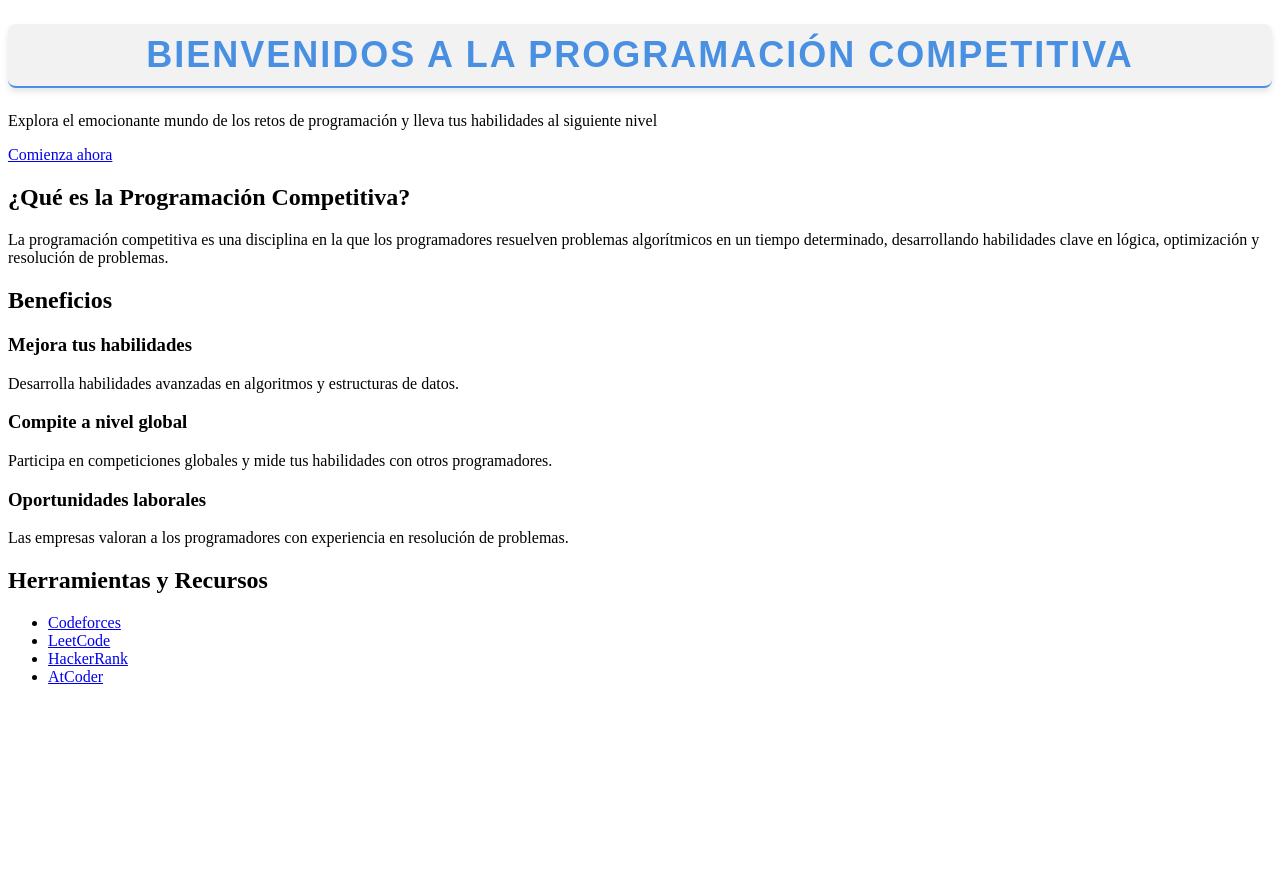
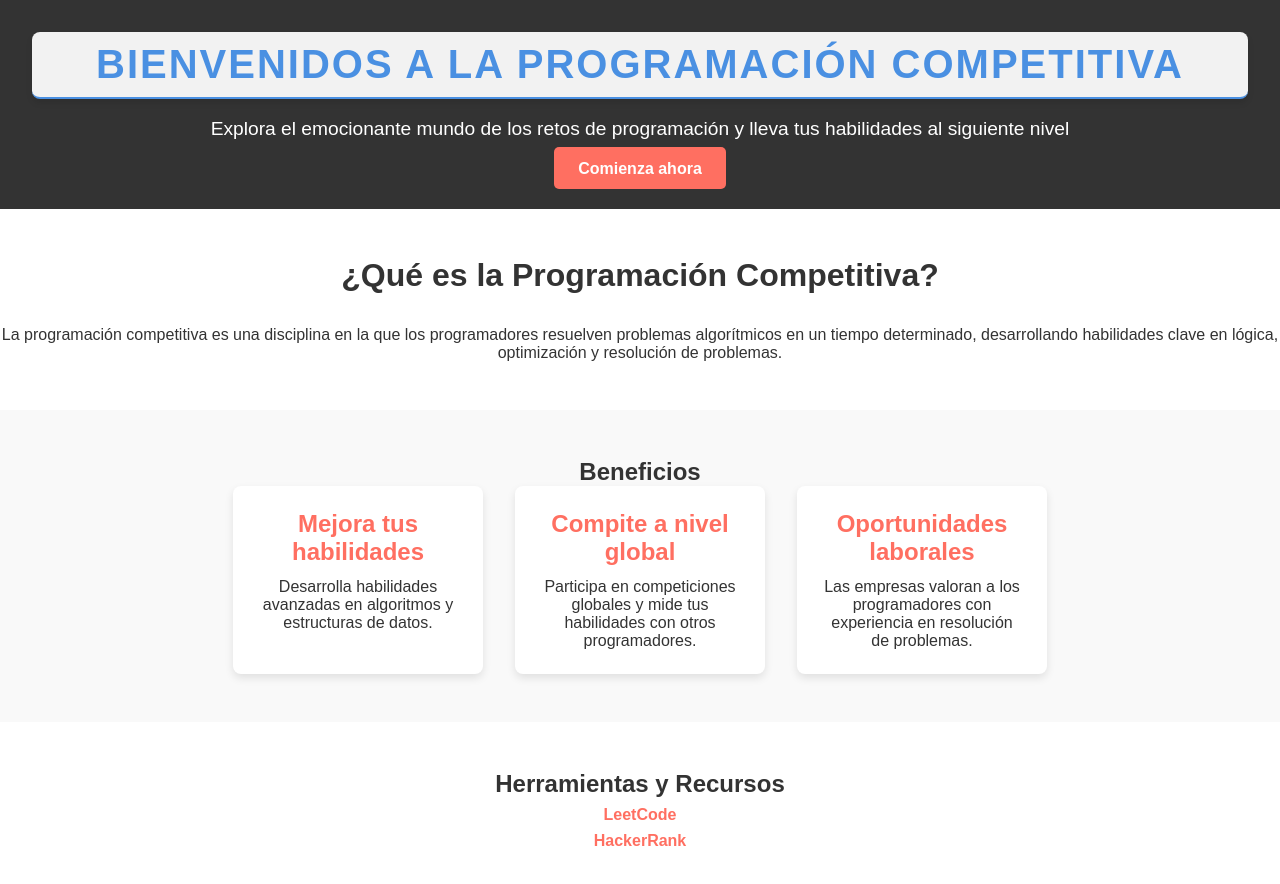
Before and after one commit to ibrajam8/tareas, a plain HTML site: page index.html in a window 1280 px wide. Before the commit the page ends 800 px from the top, so only its background shows below. Drawn offline with Linux system fonts and the light colour scheme.

Commit message:
Se agrega mas al estilos}

```diff
--- a/estilo.css
+++ b/estilo.css
@@ -1,3 +1,112 @@
+/* Estilo general */
+* {
+    margin: 0;
+    padding: 0;
+    box-sizing: border-box;
+    font-family: Arial, sans-serif;
+}
+
+body {
+    background-color: #f4f4f9;
+    color: #333;
+}
+/* Encabezado */
+header {
+    background-color: #333;
+    color: #fff;
+    text-align: center;
+    padding: 2em;
+}
+
+header h1 {
+    font-size: 2.5em;
+}
+
+header p {
+    font-size: 1.2em;
+    margin: 1em 0;
+}
+
+header .btn {
+    background-color: #ff6f61;
+    color: #fff;
+    padding: 0.8em 1.5em;
+    text-decoration: none;
+    border-radius: 5px;
+    font-weight: bold;
+    transition: background-color 0.3s ease;
+}
+
+header .btn:hover {
+    background-color: #ff3d3d;
+}
+/* Sección de introducción */
+section {
+    padding: 2em;
+    text-align: center;
+}
+
+#intro {
+    background-color: #fff;
+    padding: 3em 0;
+}
+
+#intro h2 {
+    font-size: 2em;
+    margin-bottom: 1em;
+}
+
+/* Beneficios */
+#Beneficios {
+    background-color: #f9f9f9;
+    padding: 3em 0;
+}
+
+.Beneficios-container {
+    display: flex;
+    justify-content: center;
+    gap: 2em;
+}
+
+.Beneficios {
+    background-color: #fff;
+    padding: 1.5em;
+    border-radius: 8px;
+    width: 250px;
+    box-shadow: 0px 4px 8px rgba(0, 0, 0, 0.1);
+}
+
+.Beneficios h3 {
+    color: #ff6f61;
+    font-size: 1.5em;
+    margin-bottom: 0.5em;
+}
+/* Herramientas y Recursos */
+#tools {
+    background-color: #fff;
+    padding: 3em 0;
+}
+
+#tools ul {
+    list-style-type: none;
+    padding: 0;
+    text-align: center;
+}
+
+#tools li {
+    margin: 0.5em 0;
+}
+
+#tools a {
+    color: #ff6f61;
+    font-weight: bold;
+    text-decoration: none;
+}
+
+#tools a:hover {
+    text-decoration: underline;
+}
+
 h1
 {
     font-family: 'Arial', sans-serif;
--- a/index.html
+++ b/index.html
@@ -19,18 +19,18 @@
         <p>La programación competitiva es una disciplina en la que los programadores resuelven problemas algorítmicos en un tiempo determinado, desarrollando habilidades clave en lógica, optimización y resolución de problemas.</p>
     </section>
     <!-- Beneficios -->
-    <section id="benefits">
+    <section id="Beneficios">
         <h2>Beneficios</h2>
-        <div class="benefits-container">
-            <div class="benefit">
+        <div class="Beneficios-container">
+            <div class="Beneficios">
                 <h3>Mejora tus habilidades</h3>
                 <p>Desarrolla habilidades avanzadas en algoritmos y estructuras de datos.</p>
             </div>
-            <div class="benefit">
+            <div class="Beneficios">
                 <h3>Compite a nivel global</h3>
                 <p>Participa en competiciones globales y mide tus habilidades con otros programadores.</p>
             </div>
-            <div class="benefit">
+            <div class="Beneficios">
                 <h3>Oportunidades laborales</h3>
                 <p>Las empresas valoran a los programadores con experiencia en resolución de problemas.</p>
             </div>
@@ -40,10 +40,8 @@
     <section id="tools">
         <h2>Herramientas y Recursos</h2>
         <ul>
-            <li><a href="https://www.codeforces.com" target="_blank">Codeforces</a></li>
             <li><a href="https://www.leetcode.com" target="_blank">LeetCode</a></li>
             <li><a href="https://www.hackerrank.com" target="_blank">HackerRank</a></li>
-            <li><a href="https://www.atcoder.jp" target="_blank">AtCoder</a></li>
         </ul>
     </section>
 </body>
```
